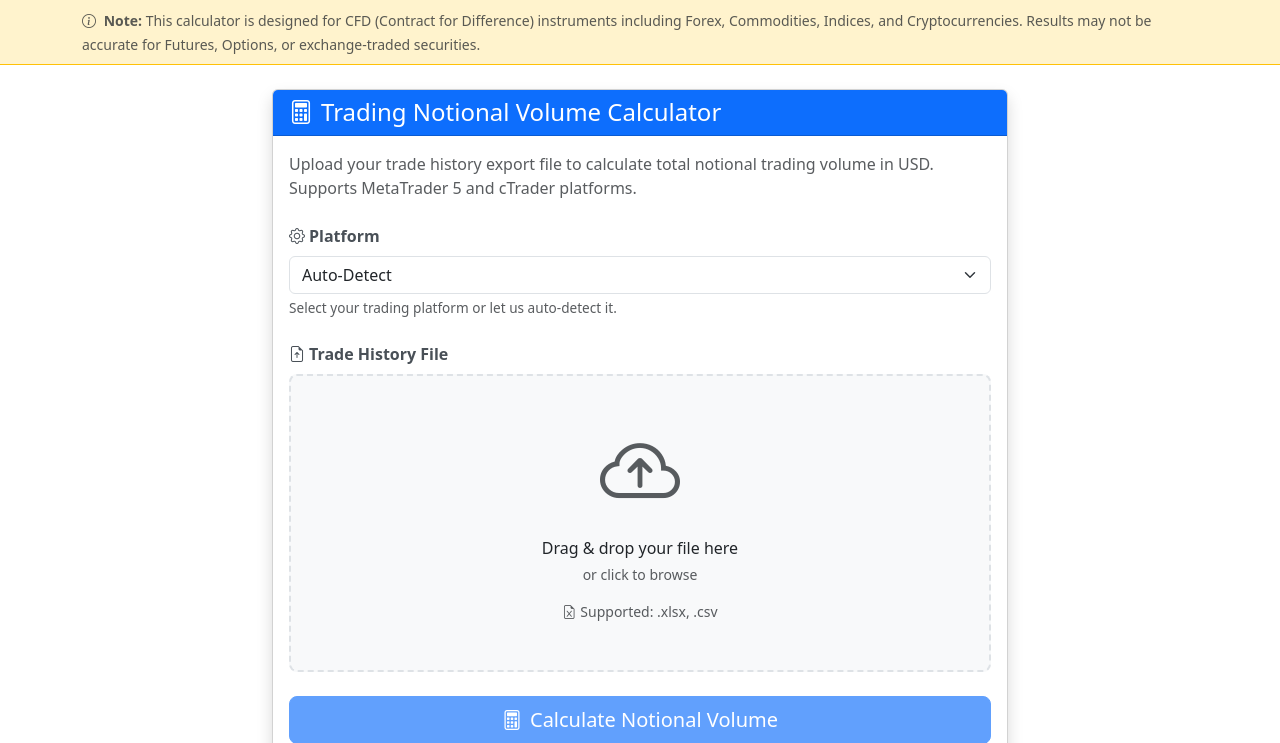
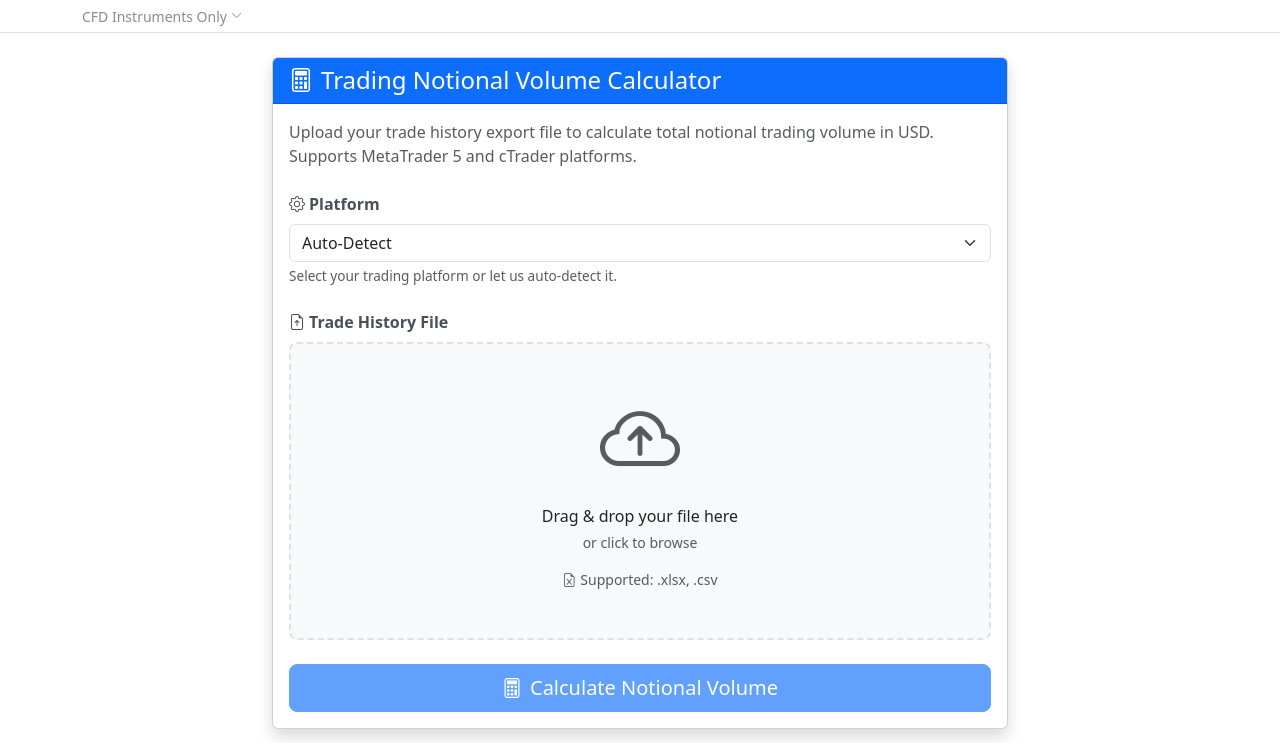
Before and after one commit to abhidp/trading-notional-volume-calculator, a Flask app: page / in a window 1280 px wide. Shown: the part 56-799 px from the top of the page. Run offline with Flask 3, Linux system fonts and the light colour scheme; some libraries are stand-ins or nearby versions.

Commit message:
disclaimer collapsible info bar

```diff
--- a/templates/base.html
+++ b/templates/base.html
@@ -30,7 +30,9 @@
       <div class="container">
         <a class="navbar-brand" href="{{ url_for('index') }}">
           <i class="bi bi-graph-up-arrow me-2"></i>Notional Volume Calculator
-          <small class="text-muted fs-6 ms-2 d-none d-md-inline">for CFD Instruments</small>
+          <small class="text-muted fs-6 ms-2 d-none d-md-inline"
+            >for CFD Instruments</small
+          >
         </a>
         <div class="ms-auto d-flex align-items-center">
           <a class="nav-link text-light" href="{{ url_for('help_page') }}">
@@ -47,15 +49,32 @@
       </div>
     </nav>
 
-    <!-- CFD Disclaimer Banner -->
-    <div class="bg-warning-subtle border-bottom border-warning">
-      <div class="container py-2">
-        <small class="text-muted">
-          <i class="bi bi-info-circle me-1"></i>
-          <strong>Note:</strong> This calculator is designed for CFD (Contract for Difference) instruments
-          including Forex, Commodities, Indices, and Cryptocurrencies.
-          Results may not be accurate for Futures, Options, or exchange-traded securities.
-        </small>
+    <!-- CFD Disclaimer - Collapsible -->
+    <div class="bg-medium border-bottom" style="padding: 4px 0">
+      <div class="container">
+        <a
+          class="text-muted text-decoration-none small d-inline-flex align-items-center collapsed"
+          data-bs-toggle="collapse"
+          href="#cfdDisclaimer"
+          role="button"
+          aria-expanded="false"
+          aria-controls="cfdDisclaimer"
+          style="opacity: 0.7"
+        >
+          <span>CFD Instruments Only</span>
+          <i
+            class="bi bi-chevron-down ms-1"
+            style="font-size: 0.7rem; transition: transform 0.2s"
+          ></i>
+        </a>
+        <div class="collapse" id="cfdDisclaimer">
+          <small class="text-muted d-block mt-1">
+            This calculator is designed for CFD (Contract for Difference)
+            instruments including Forex, Commodities, Indices, and
+            Cryptocurrencies. Results may not be accurate for Futures, Options
+            or ETFs.
+          </small>
+        </div>
       </div>
     </div>
 
```
Also changed, not shown: static/css/style.css (+56 -17 lines).
